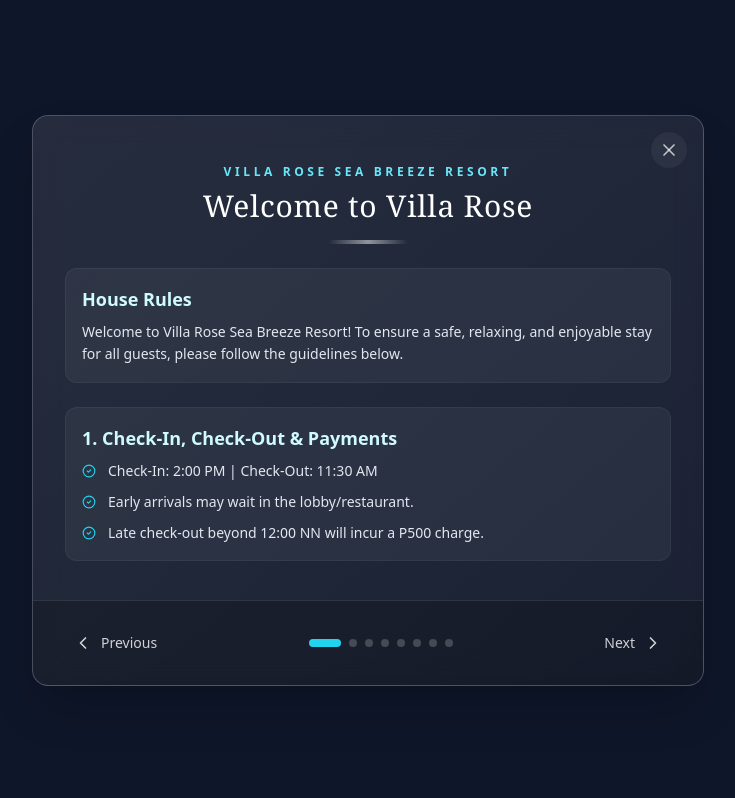
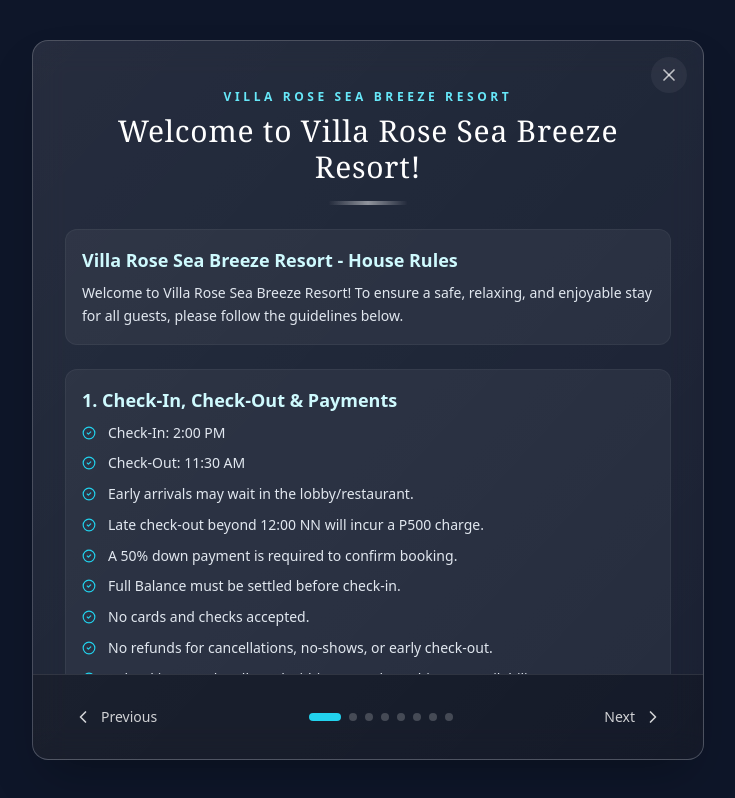
Before and after one commit to Joawesome7/frontend, a React (Vite) app: page /rules in a window 1280 px wide. Shown: the whole page, without its empty margins (272-1007 px from the left). Built offline with nearby package versions, Linux system fonts and the light colour scheme; no server answers.

Commit message:
some changes in house rules information

```diff
--- a/src/components/HouseRulesModal.jsx
+++ b/src/components/HouseRulesModal.jsx
@@ -4,24 +4,25 @@ import { X, ChevronLeft, ChevronRight, CheckCircle2 } from "lucide-react";
 // 1. Organize the long content into logical slides
 const rulesSlides = [
   {
-    title: "Welcome to Villa Rose",
+    title: "Welcome to Villa Rose Sea Breeze Resort!",
     content: [
       {
-        subtitle: "House Rules",
+        subtitle: "Villa Rose Sea Breeze Resort - House Rules",
         text: "Welcome to Villa Rose Sea Breeze Resort! To ensure a safe, relaxing, and enjoyable stay for all guests, please follow the guidelines below.",
       },
       {
         subtitle: "1. Check-In, Check-Out & Payments",
         list: [
-          "Check-In: 2:00 PM | Check-Out: 11:30 AM",
+          "Check-In: 2:00 PM",
+          "Check-Out: 11:30 AM",
           "Early arrivals may wait in the lobby/restaurant.",
           "Late check-out beyond 12:00 NN will incur a P500 charge.",
-          // "A 50% down payment is required to confirm booking.",
-          // "Full Balance must be settled before check-in.",
-          // "No checks accepted. Cancellations",
-          // "No refunds for cancellations, no-shows, or early check-out.",
-          // "Rebooking may be allowed within 6 months, subject to availability.",
-          // "Travel insurance is recommended for emergencies.",
+          "A 50% down payment is required to confirm booking.",
+          "Full Balance must be settled before check-in.",
+          "No cards and checks accepted.",
+          "No refunds for cancellations, no-shows, or early check-out.",
+          "Rebooking may be allowed within 6 months, subject to availability.",
+          "Travel insurance is recommended for emergencies.",
         ],
       },
     ],
@@ -40,15 +41,11 @@ const rulesSlides = [
       {
         subtitle: "2. Guests & Visitors",
         list: [
-          "Maximum room capacity must be strictly observed. Additional guests beyond the allowed capacity will incur corresponding charges.",
-          "Visitors are allowed from 9:00 AM to 7:00 PM only and may stay in the lobby and outdoor pool area. Swimming is strictly not allowed for non-registered guests unless with paid access.",
-          "Only registered guests are permitted to stay overnight. Visitor & Extra Guest Charges: ",
-          "• 1–2 extra persons: ₱200 per head (with pool access)",
-          "• 3–4 extra persons: ₱300 per head (with pool access)",
-          "• Visitors without pool access: ₱100 per head",
-          "• Guests may add overnight companions with an extra bed (with charge), provided the room was originally booked for 4 guests and total occupancy does not exceed 6 persons per room.",
-          "• Extra bed charge: ₱300 per head for visitors with pool access (₱200/₱300 rate), and ₱500 per head for visitors without pool access.",
-          "All charges apply only to visitors of confirmed in-house guests.",
+          "Maximum room capacity must be followed. Extra guests will incur additional charges.",
+          "₱200/head with pool access (maximum of 2 pax)",
+          "₱300/head with pool access",
+          "Visitors are allowed from 9:00 AM – 7:00 PM but can stay in the lobby and outside pool area. (Strictly no swimming for non-guest)",
+          "Only registered guests are allowed to stay overnight.",
         ],
       },
     ],
@@ -84,7 +81,8 @@ const rulesSlides = [
         list: [
           "Quiet hours: 10:00 PM - 7:00 AM.",
           "Karaoke is not allowed within the resort premises.",
-          "Loud music and parties are not allowed:",
+          "Bringing of Speakers is not allowed.",
+          "Loud music and parties are not allowed.",
           "Violation Penalty:",
           "P2000 - first offense",
           "P5000 - second offense",
@@ -94,8 +92,8 @@ const rulesSlides = [
       {
         subtitle: "6. Smoking & Prohibited Substances",
         list: [
-          "No smoking inside rooms or resort areas. Use designated smoking areas only.",
-          "Violation penalty: ₱500",
+          "No smoking including VAPING inside rooms or resort areas. Use designated smoking areas only.",
+          "Violation penalty: ₱2000",
           "Illegal drugs are strictly prohibited.",
           "Alcohol consumption is allowed in moderation.",
           "Guests under the influence or minors drinking alcohol are not permitted.",
@@ -104,7 +102,7 @@ const rulesSlides = [
       {
         subtitle: "7. Pets",
         list: [
-          "Pets are allowed only if properly supervised.",
+          "NO PETS ARE ALLOWED.",
           "Any damage caused by pets will be charged to the owner.",
         ],
       },
@@ -127,7 +125,7 @@ const rulesSlides = [
         list: [
           "Dispose of trash properly; use designated bins.",
           "Rinse off sand before entering rooms.",
-          "Do not hang clothes or towels on balcony railings-use drying racks.",
+          "Do not hang clothes or towels on balcony railings—use drying racks.",
         ],
       },
       {
@@ -135,7 +133,7 @@ const rulesSlides = [
         list: [
           "Cooking is not allowed anywhere on the premises.",
           "Outside food and drinks are not permitted.",
-          "Sky view Kitchen is open until 8:00 PM.",
+          "SkyView Caffe and Restaurant is open until 9:00 PM.",
         ],
       },
     ],
@@ -148,7 +146,6 @@ const rulesSlides = [
         list: [
           "Pool hours: 7:00 AM - 8:00 PM",
           "For registered guests only.",
-          "No lifeguard on duty - swim at your own risk.",
           "Proper swimwear is required; children must wear swim diapers.",
           "Shower before entering the pool.",
           "No food, drinks, glass items, smoking, pets, running, diving, or horseplay.",
@@ -156,19 +153,6 @@ const rulesSlides = [
           "Parents/guardians must supervise children at all times.",
         ],
       },
-      // {
-      //   subtitle: "13. Cleanliness",
-      //   text: "Do not litter. Rinse off sand before entering rooms.",
-      // },
-      // {
-      //   subtitle: "14. Cooking & Dining",
-      //   list: [
-      //     "Our kitchen staff is available to cook meals from our menu.",
-      //     "Cooking is not allowed inside rooms, balconies, or hallways.",
-      //     "Only rice cookers may be allowed with prior approval.",
-      //     "Outdoor cooking allowed only in designated grill areas.",
-      //   ],
-      // },
     ],
   },
   {
```
